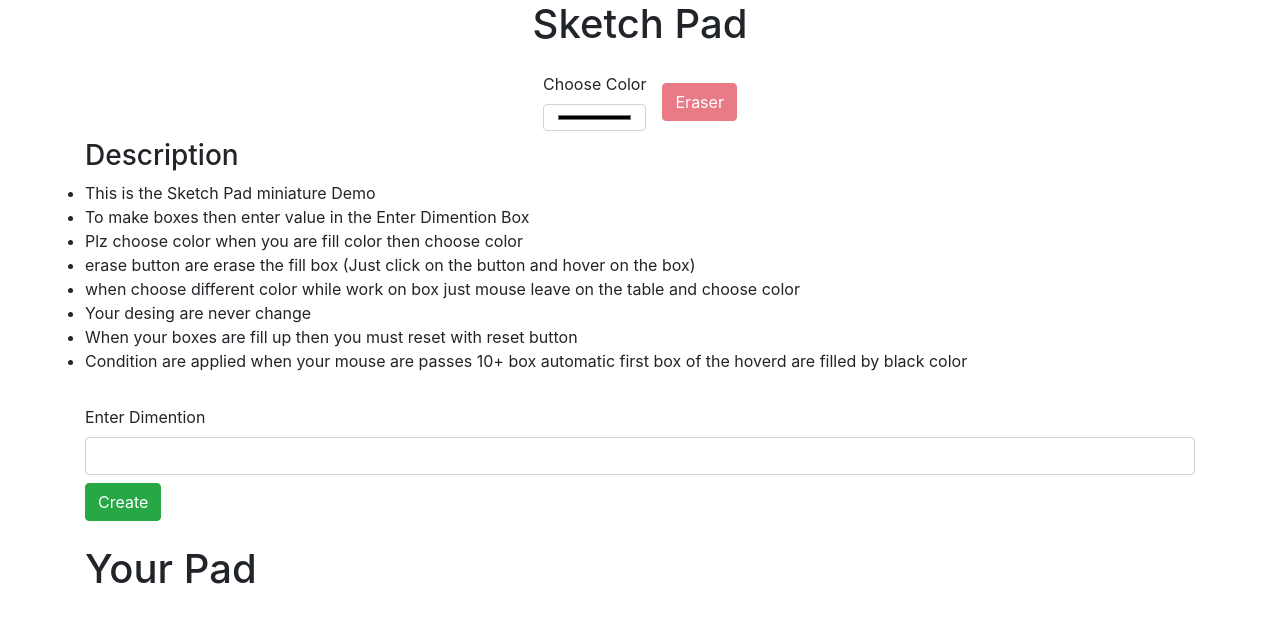
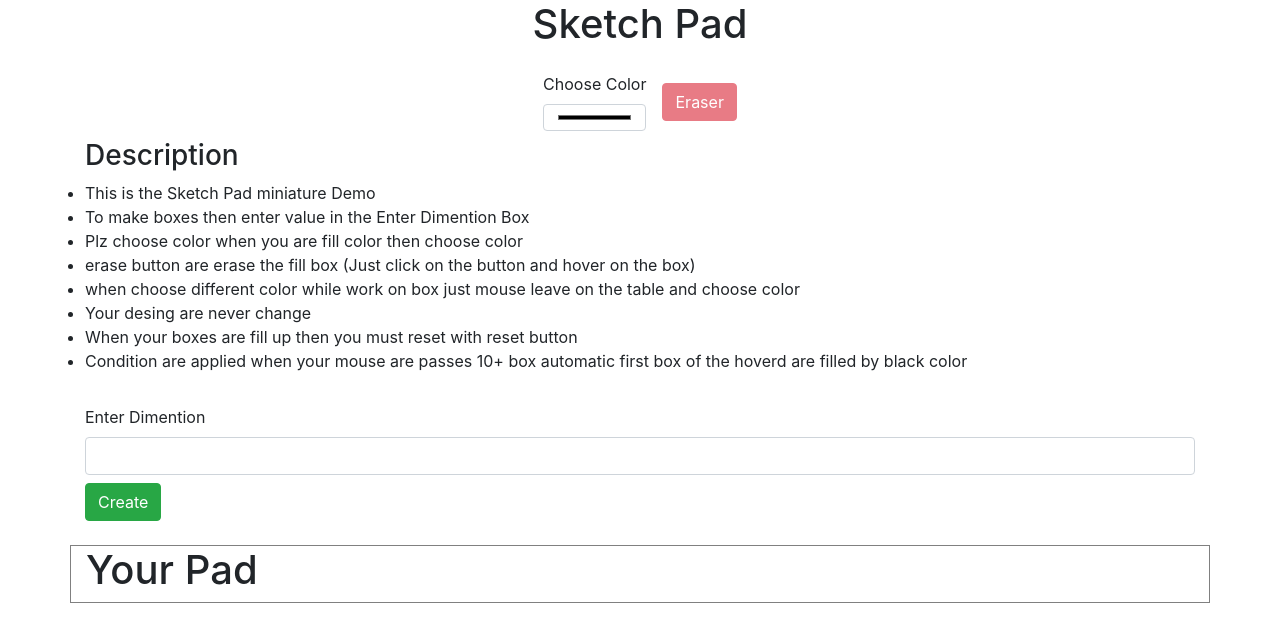
Before and after one commit to Himanshu-1433/sketch, a plain HTML site: page index.html in a window 1280 px wide. Drawn offline with Linux system fonts and the light colour scheme.

Commit message:
Save Border are added

```diff
--- a/style.css
+++ b/style.css
@@ -5,6 +5,7 @@
 }
 
 .tbs {
+    border: 1px solid gray;
     overflow-x: scroll;
 }
 
```
